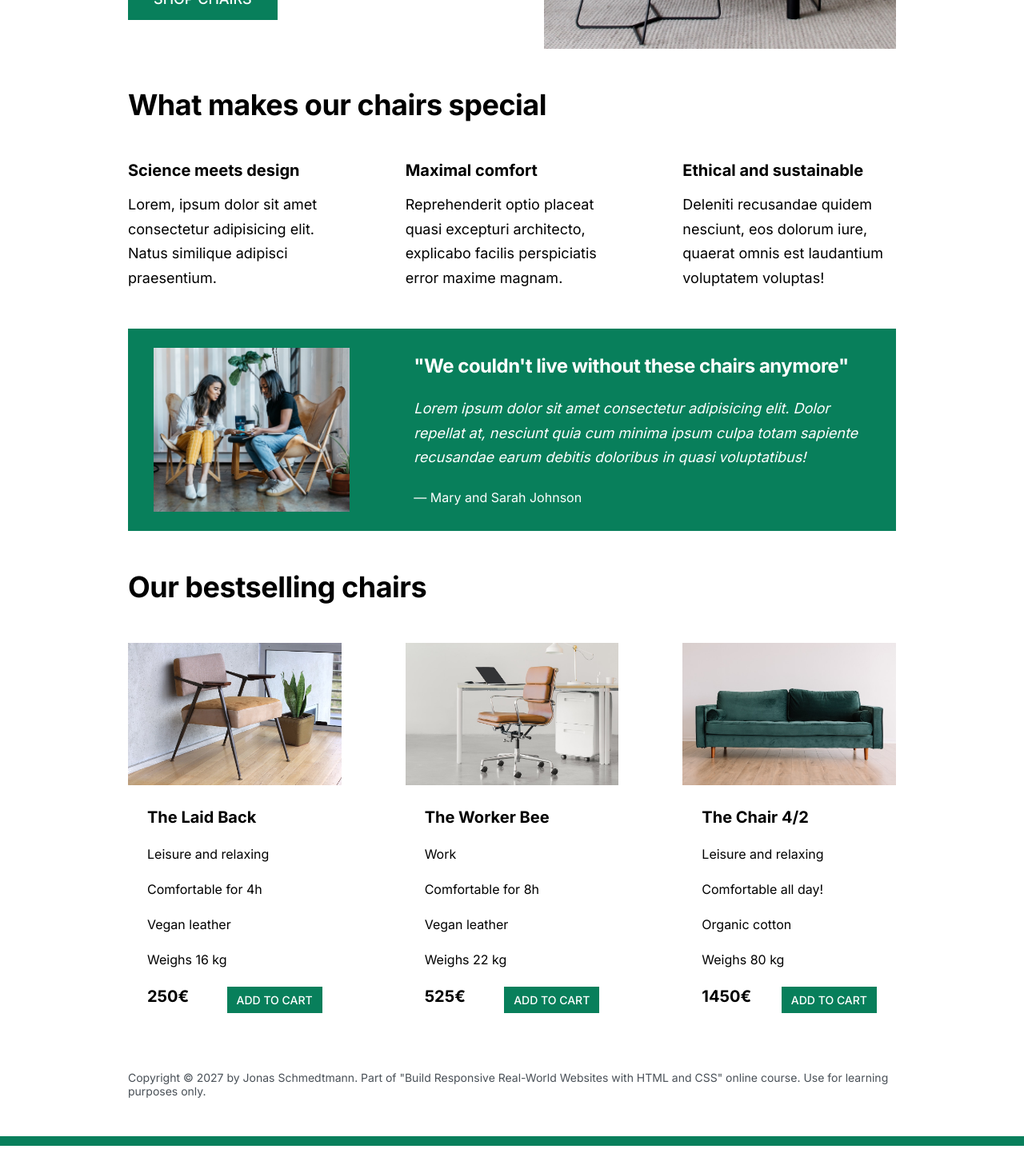
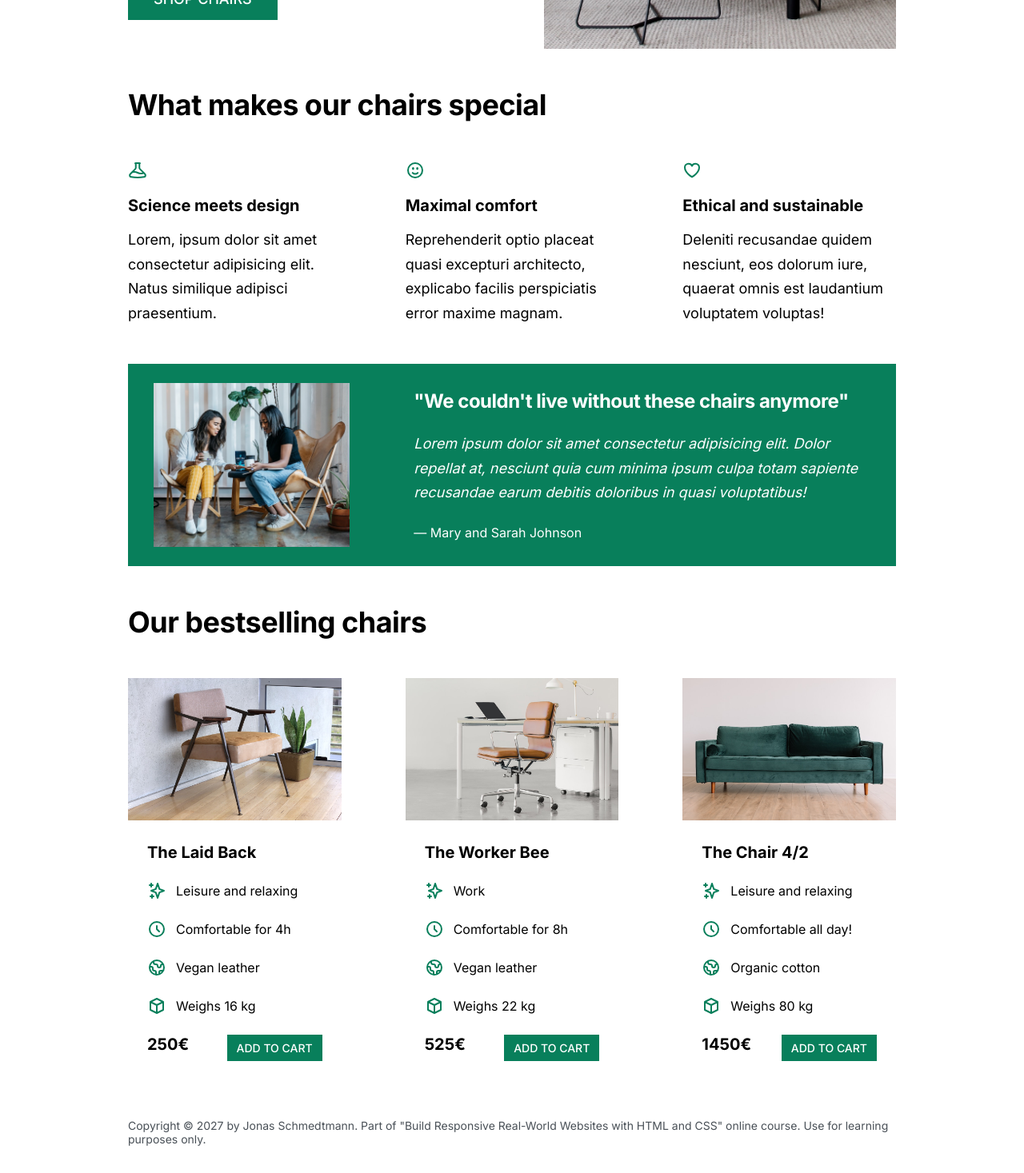
Before and after one commit to SarmadRehman/Design, a React (Vite) app: page / in a window 1280 px wide. Shown: the part 427-1894 px from the top of the page at 80% size. Before the commit the page ends 1860 px from the top, so only its background shows below. Built offline with nearby package versions, Linux system fonts and the light colour scheme.

Commit message:
details-section is done with icons

```diff
--- a/src/Components/Details.jsx
+++ b/src/Components/Details.jsx
@@ -9,16 +9,71 @@ function Details() {
             <h3>The Laid Back</h3>
             <ul className="chair-details">
               <li>
-                {/* <!-- Span is a generic INLINE text element, it doesn't have any meaning. It's like a div element, but inline --> */}
+                <svg
+                  xmlns="http://www.w3.org/2000/svg"
+                  className="chair-icon"
+                  fill="none"
+                  viewBox="0 0 24 24"
+                  stroke="currentColor"
+                >
+                  <path
+                    strokeLinecap="round"
+                    strokeLinejoin="round"
+                    strokeWidth="2"
+                    d="M5 3v4M3 5h4M6 17v4m-2-2h4m5-16l2.286 6.857L21 12l-5.714 2.143L13 21l-2.286-6.857L5 12l5.714-2.143L13 3z"
+                  />
+                </svg>
                 <span>Leisure and relaxing</span>
               </li>
               <li>
+                <svg
+                  xmlns="http://www.w3.org/2000/svg"
+                  className="chair-icon"
+                  fill="none"
+                  viewBox="0 0 24 24"
+                  stroke="currentColor"
+                >
+                  <path
+                    strokeLinecap="round"
+                    strokeLinejoin="round"
+                    strokeWidth="2"
+                    d="M12 8v4l3 3m6-3a9 9 0 11-18 0 9 9 0 0118 0z"
+                  />
+                </svg>
                 <span>Comfortable for 4h</span>
               </li>
               <li>
+                <svg
+                  xmlns="http://www.w3.org/2000/svg"
+                  className="chair-icon"
+                  fill="none"
+                  viewBox="0 0 24 24"
+                  stroke="currentColor"
+                >
+                  <path
+                    strokeLinecap="round"
+                    strokeLinejoin="round"
+                    strokeWidth="2"
+                    d="M3.055 11H5a2 2 0 012 2v1a2 2 0 002 2 2 2 0 012 2v2.945M8 3.935V5.5A2.5 2.5 0 0010.5 8h.5a2 2 0 012 2 2 2 0 104 0 2 2 0 012-2h1.064M15 20.488V18a2 2 0 012-2h3.064M21 12a9 9 0 11-18 0 9 9 0 0118 0z"
+                  />
+                </svg>
                 <span>Vegan leather</span>
               </li>
               <li>
+                <svg
+                  xmlns="http://www.w3.org/2000/svg"
+                  className="chair-icon"
+                  fill="none"
+                  viewBox="0 0 24 24"
+                  stroke="currentColor"
+                >
+                  <path
+                    strokeLinecap="round"
+                    strokeLinejoin="round"
+                    strokeWidth="2"
+                    d="M20 7l-8-4-8 4m16 0l-8 4m8-4v10l-8 4m0-10L4 7m8 4v10M4 7v10l8 4"
+                  />
+                </svg>
                 <span>Weighs 16 kg</span>
               </li>
             </ul>
@@ -37,15 +92,71 @@ function Details() {
             <h3>The Worker Bee</h3>
             <ul className="chair-details">
               <li>
+                <svg
+                  xmlns="http://www.w3.org/2000/svg"
+                  className="chair-icon"
+                  fill="none"
+                  viewBox="0 0 24 24"
+                  stroke="currentColor"
+                >
+                  <path
+                    strokeLinecap="round"
+                    strokeLinejoin="round"
+                    strokeWidth="2"
+                    d="M5 3v4M3 5h4M6 17v4m-2-2h4m5-16l2.286 6.857L21 12l-5.714 2.143L13 21l-2.286-6.857L5 12l5.714-2.143L13 3z"
+                  />
+                </svg>
                 <span>Work</span>
               </li>
               <li>
+                <svg
+                  xmlns="http://www.w3.org/2000/svg"
+                  className="chair-icon"
+                  fill="none"
+                  viewBox="0 0 24 24"
+                  stroke="currentColor"
+                >
+                  <path
+                    strokeLinecap="round"
+                    strokeLinejoin="round"
+                    strokeWidth="2"
+                    d="M12 8v4l3 3m6-3a9 9 0 11-18 0 9 9 0 0118 0z"
+                  />
+                </svg>
                 <span>Comfortable for 8h</span>
               </li>
               <li>
+                <svg
+                  xmlns="http://www.w3.org/2000/svg"
+                  className="chair-icon"
+                  fill="none"
+                  viewBox="0 0 24 24"
+                  stroke="currentColor"
+                >
+                  <path
+                    strokeLinecap="round"
+                    strokeLinejoin="round"
+                    strokeWidth="2"
+                    d="M3.055 11H5a2 2 0 012 2v1a2 2 0 002 2 2 2 0 012 2v2.945M8 3.935V5.5A2.5 2.5 0 0010.5 8h.5a2 2 0 012 2 2 2 0 104 0 2 2 0 012-2h1.064M15 20.488V18a2 2 0 012-2h3.064M21 12a9 9 0 11-18 0 9 9 0 0118 0z"
+                  />
+                </svg>
                 <span>Vegan leather</span>
               </li>
               <li>
+                <svg
+                  xmlns="http://www.w3.org/2000/svg"
+                  className="chair-icon"
+                  fill="none"
+                  viewBox="0 0 24 24"
+                  stroke="currentColor"
+                >
+                  <path
+                    strokeLinecap="round"
+                    strokeLinejoin="round"
+                    strokeWidth="2"
+                    d="M20 7l-8-4-8 4m16 0l-8 4m8-4v10l-8 4m0-10L4 7m8 4v10M4 7v10l8 4"
+                  />
+                </svg>
                 <span>Weighs 22 kg</span>
               </li>
             </ul>
@@ -64,15 +175,71 @@ function Details() {
             <h3>The Chair 4/2</h3>
             <ul className="chair-details">
               <li>
+                <svg
+                  xmlns="http://www.w3.org/2000/svg"
+                  className="chair-icon"
+                  fill="none"
+                  viewBox="0 0 24 24"
+                  stroke="currentColor"
+                >
+                  <path
+                    strokeLinecap="round"
+                    strokeLinejoin="round"
+                    strokeWidth="2"
+                    d="M5 3v4M3 5h4M6 17v4m-2-2h4m5-16l2.286 6.857L21 12l-5.714 2.143L13 21l-2.286-6.857L5 12l5.714-2.143L13 3z"
+                  />
+                </svg>
                 <span>Leisure and relaxing</span>
               </li>
               <li>
+                <svg
+                  xmlns="http://www.w3.org/2000/svg"
+                  className="chair-icon"
+                  fill="none"
+                  viewBox="0 0 24 24"
+                  stroke="currentColor"
+                >
+                  <path
+                    strokeLinecap="round"
+                    strokeLinejoin="round"
+                    strokeWidth="2"
+                    d="M12 8v4l3 3m6-3a9 9 0 11-18 0 9 9 0 0118 0z"
+                  />
+                </svg>
                 <span>Comfortable all day!</span>
               </li>
               <li>
+                <svg
+                  xmlns="http://www.w3.org/2000/svg"
+                  className="chair-icon"
+                  fill="none"
+                  viewBox="0 0 24 24"
+                  stroke="currentColor"
+                >
+                  <path
+                    strokeLinecap="round"
+                    strokeLinejoin="round"
+                    strokeWidth="2"
+                    d="M3.055 11H5a2 2 0 012 2v1a2 2 0 002 2 2 2 0 012 2v2.945M8 3.935V5.5A2.5 2.5 0 0010.5 8h.5a2 2 0 012 2 2 2 0 104 0 2 2 0 012-2h1.064M15 20.488V18a2 2 0 012-2h3.064M21 12a9 9 0 11-18 0 9 9 0 0118 0z"
+                  />
+                </svg>
                 <span>Organic cotton</span>
               </li>
               <li>
+                <svg
+                  xmlns="http://www.w3.org/2000/svg"
+                  className="chair-icon"
+                  fill="none"
+                  viewBox="0 0 24 24"
+                  stroke="currentColor"
+                >
+                  <path
+                    strokeLinecap="round"
+                    strokeLinejoin="round"
+                    strokeWidth="2"
+                    d="M20 7l-8-4-8 4m16 0l-8 4m8-4v10l-8 4m0-10L4 7m8 4v10M4 7v10l8 4"
+                  />
+                </svg>
                 <span>Weighs 80 kg</span>
               </li>
             </ul>
--- a/src/Components/Makeup.jsx
+++ b/src/Components/Makeup.jsx
@@ -4,6 +4,21 @@ function Makeup() {
       <h2>What makes our chairs special</h2>
       <div className="grid-3-cols">
         <div>
+          <svg
+            xmlns="http://www.w3.org/2000/svg"
+            fill="none"
+            viewBox="0 0 24 24"
+            strokeWidth="2"
+            stroke="currentColor"
+            className="features-icon"
+          >
+            <path
+              strokeLinecap="round"
+              strokeLinejoin="round"
+              d="M9.75 3.104v5.714a2.25 2.25 0 0 1-.659 1.591L5 14.5M9.75 3.104c-.251.023-.501.05-.75.082m.75-.082a24.301 24.301 0 0 1 4.5 0m0 0v5.714c0 .597.237 1.17.659 1.591L19.8 15.3M14.25 3.104c.251.023.501.05.75.082M19.8 15.3l-1.57.393A9.065 9.065 0 0 1 12 15a9.065 9.065 0 0 0-6.23-.693L5 14.5m14.8.8 1.402 1.402c1.232 1.232.65 3.318-1.067 3.611A48.309 48.309 0 0 1 12 21c-2.773 0-5.491-.235-8.135-.687-1.718-.293-2.3-2.379-1.067-3.61L5 14.5"
+            />
+          </svg>
+
           <p className="features-title">
             <strong>Science meets design</strong>
           </p>
@@ -14,6 +29,21 @@ function Makeup() {
         </div>
 
         <div>
+          <svg
+            xmlns="http://www.w3.org/2000/svg"
+            fill="none"
+            viewBox="0 0 24 24"
+            strokeWidth="2"
+            stroke="currentColor"
+            className="features-icon"
+          >
+            <path
+              strokeLinecap="round"
+              strokeLinejoin="round"
+              d="M15.182 15.182a4.5 4.5 0 0 1-6.364 0M21 12a9 9 0 1 1-18 0 9 9 0 0 1 18 0ZM9.75 9.75c0 .414-.168.75-.375.75S9 10.164 9 9.75 9.168 9 9.375 9s.375.336.375.75Zm-.375 0h.008v.015h-.008V9.75Zm5.625 0c0 .414-.168.75-.375.75s-.375-.336-.375-.75.168-.75.375-.75.375.336.375.75Zm-.375 0h.008v.015h-.008V9.75Z"
+            />
+          </svg>
+
           <p className="features-title">
             <strong>Maximal comfort</strong>
           </p>
@@ -24,6 +54,21 @@ function Makeup() {
         </div>
 
         <div>
+          <svg
+            xmlns="http://www.w3.org/2000/svg"
+            fill="none"
+            viewBox="0 0 24 24"
+            strokeWidth="2"
+            stroke="currentColor"
+            className="features-icon"
+          >
+            <path
+              strokeLinecap="round"
+              strokeLinejoin="round"
+              d="M21 8.25c0-2.485-2.099-4.5-4.688-4.5-1.935 0-3.597 1.126-4.312 2.733-.715-1.607-2.377-2.733-4.313-2.733C5.1 3.75 3 5.765 3 8.25c0 7.22 9 12 9 12s9-4.78 9-12Z"
+            />
+          </svg>
+
           <p className="features-title">
             <strong>Ethical and sustainable</strong>
           </p>
--- a/src/index.css
+++ b/src/index.css
@@ -85,6 +85,10 @@ img {
 
 /* FEATURES */
 .features-icon {
+  stroke: #087f5b;
+  width: 24px;
+  height: 24px;
+  margin-bottom: 16px;
 }
 
 .features-title {
@@ -148,6 +152,9 @@ h3 {
 }
 
 .chair-icon {
+  stroke: #087f5b;
+  width: 24px;
+  height: 24px;
 }
 
 .chair-price {
```
